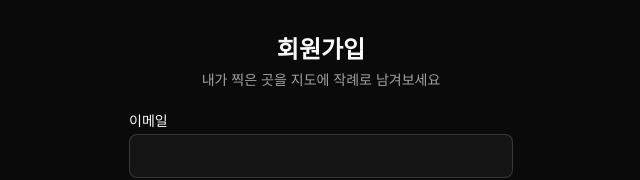
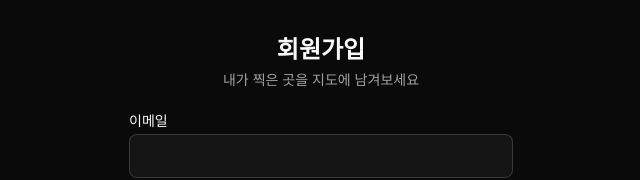
Before and after one commit to hyeonjunjoon/shutterMap, a Next.js app in the folder web/: page /register in a window 1280 px wide. Shown: the part 121-301 px from the top of the page, without its empty margins (319-959 px from the left). Built offline with nearby package versions, Linux system fonts and the light colour scheme; no server answers; a web font is replaced by a local one.

Commit message:
copy: 회원가입 부제 문구 수정

```diff
--- a/web/app/register/register-form.tsx
+++ b/web/app/register/register-form.tsx
@@ -89,7 +89,7 @@ export function RegisterForm() {
           <h1 className="text-2xl font-black">회원가입</h1>
           {/* 2026-10-16: 로그인/가입 화면이 색도 같고(흑백 통일) 레이아웃도
               거의 같아서, 제목 바로 아래 한 줄로 구분감을 준다. */}
-          <p className="text-sm text-muted-foreground">내가 찍은 곳을 지도에 작례로 남겨보세요</p>
+          <p className="text-sm text-muted-foreground">내가 찍은 곳을 지도에 남겨보세요</p>
         </div>
         <form onSubmit={handleSubmit} noValidate className="space-y-4">
           <div className="space-y-1.5">
```
